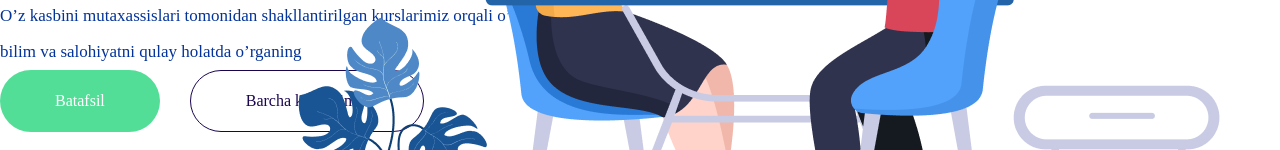
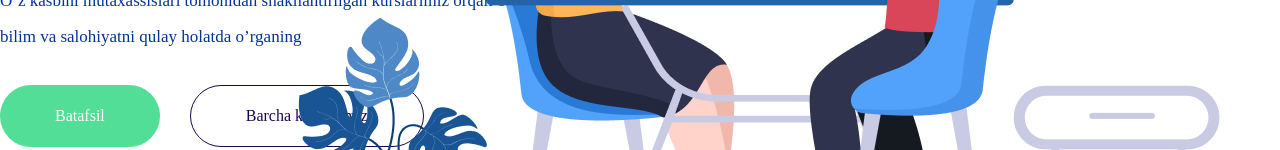
Before and after one commit to barotovbekhruzbek/educaticion, a Nuxt app: page / in a window 1280 px wide. Shown: the part 650-800 px from the top of the page. Built offline with nearby package versions, Linux system fonts and the light colour scheme.

Commit message:
change code

```diff
--- a/components/page/index/welcome.vue
+++ b/components/page/index/welcome.vue
@@ -26,7 +26,7 @@ import partners from './partners.vue'
 
 </script>
 
-<style lang="scss">
+<style lang="scss" scoped>
 @import '../../../public/assets/css/vars.scss';
 @import '../../../public/assets/css/components/welcome.scss'
 </style>
--- a/public/assets/css/components/welcome.scss
+++ b/public/assets/css/components/welcome.scss
@@ -39,3 +39,6 @@
    }
 
  }
+ .btn {
+  margin-top: 30px;
+ }
--- a/public/assets/css/main.scss
+++ b/public/assets/css/main.scss
@@ -38,6 +38,11 @@ button {
         color: $dark_blue;
         font-size: 16px;
         font-weight: 500;
+        &:hover {
+            background-color: $violet;
+            color: #fff;
+
+        }
     }
     &.rounded {
         padding: 21px 55px;
@@ -46,5 +51,8 @@ button {
         border-radius: 100px;
         font-size: 16px;
         font-weight: 500;
+        &:hover {
+            background-color: darken($yashil,20%);
+        }
     }
 }
```
Also changed, not shown: components/page/index/category-list.vue (added, +13 -0 lines).
